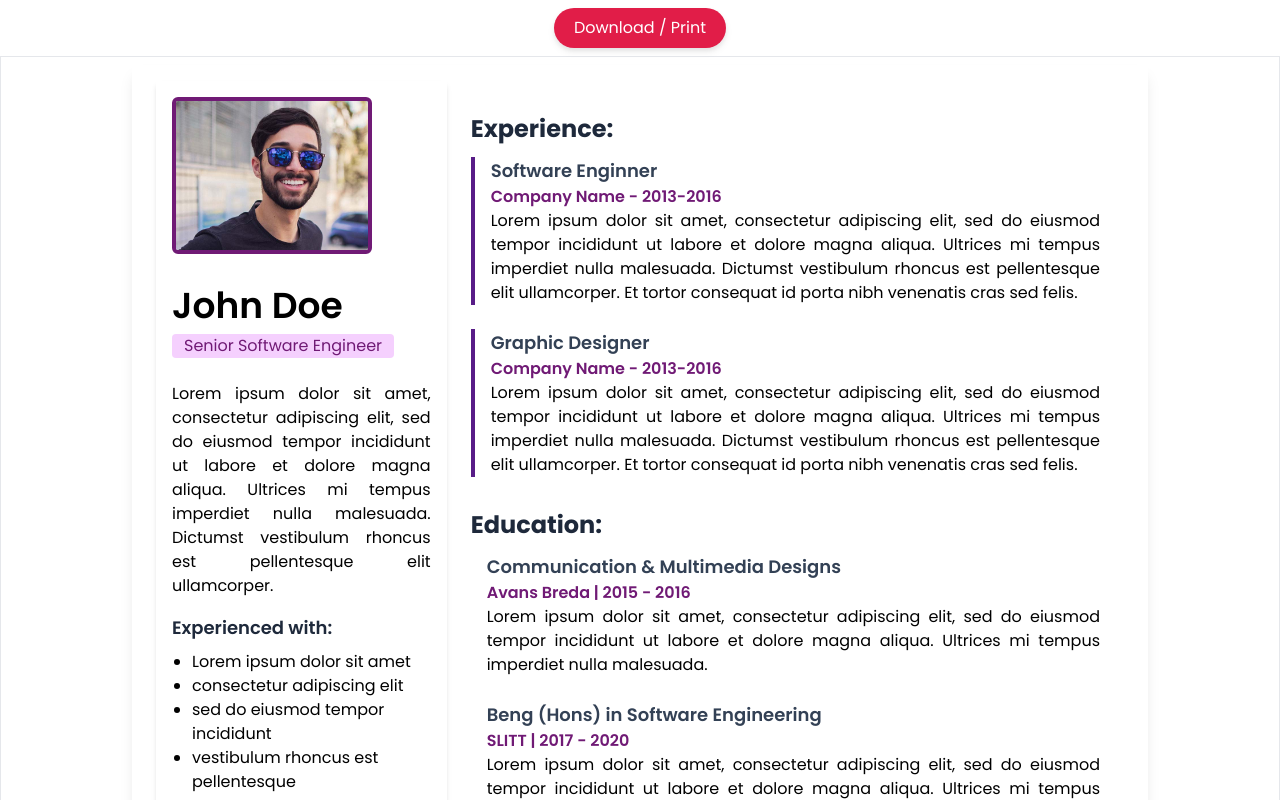
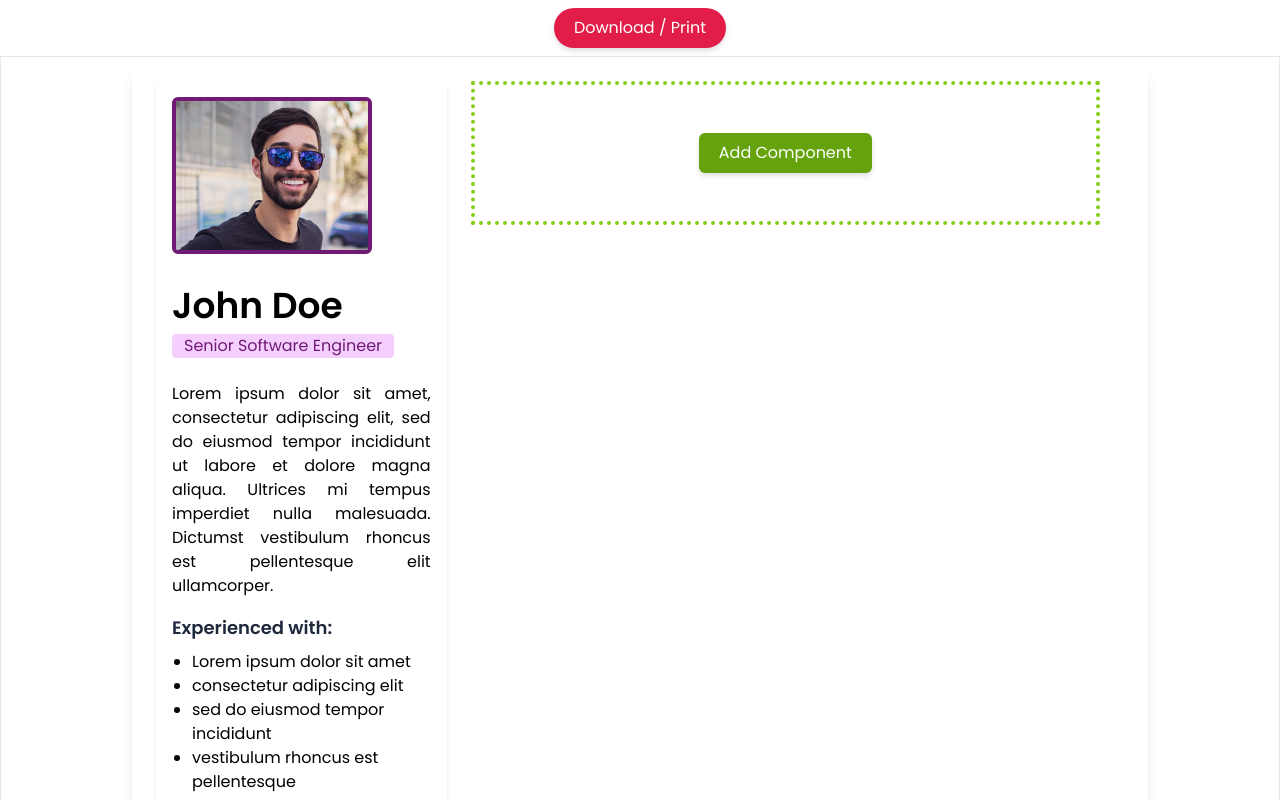
Before and after one commit to PercyGFX/custom-cv-builder1, a React (Create React App) app: page / in a window 1280 px wide. Shown: the top 800 px of the page. Built offline with nearby package versions, Linux system fonts and the light colour scheme; the HTML template or start-up script is replaced by a standard one.

Commit message:
custom sections

```diff
--- a/src/componants/CV.jsx
+++ b/src/componants/CV.jsx
@@ -1,7 +1,6 @@
-import React, { useState, useRef, useEffect } from "react";
+import React, { useState, useEffect, useRef } from "react";
 import { useReactToPrint } from "react-to-print";
 import ReactToPrint from "react-to-print";
-
 import Bio from "./Bio";
 import Skills from "./Skills";
 import Contact from "./Contact";
@@ -9,61 +8,77 @@ import WorkExperience from "./WorkExperience";
 import Education from "./Education";
 import PageBreak from "./PageBreak";
 
-import { RootState } from "../redux/store";
-import { useSelector } from "react-redux";
-
 function CV() {
   const componentRef = React.useRef();
-  const workExperience = useSelector(
-    (state) => state.workExperienceReducer.workExperience
-  );
+  const [components, setComponents] = useState([]);
+  const [showAddModal, setShowAddModal] = useState(false);
+  const [selectedComponent, setSelectedComponent] = useState(null);
 
-  const education = useSelector((state) => state.educationReducer.education);
+  const [rightHeight, setRightHeight] = useState(0);
+  const [totalHeight, setTotalHeight] = useState(0);
 
-  const [workExperienceHeight, setWorkExperienceHeight] = useState(0);
-  const [educationHeight, setEducationHeight] = useState(0);
-  const [totalheight, settotalHeight] = useState(0);
-
-  const workexp = useRef(null);
-  const eduexp = useRef(null);
+  const rightSideRef = useRef(null);
 
   useEffect(() => {
-    const { offsetHeight } = workexp.current;
-    setWorkExperienceHeight(offsetHeight);
-    console.log(offsetHeight);
-  }, [workExperience]);
-
-  useEffect(() => {
-    const { offsetHeight } = eduexp.current;
-    setEducationHeight(offsetHeight);
-    console.log(offsetHeight);
-  }, [education]);
+    const { offsetHeight } = rightSideRef.current;
+    setRightHeight(offsetHeight);
+  }, [components]);
 
   useEffect(() => {
     const { offsetHeight } = componentRef.current;
-    settotalHeight(offsetHeight);
-    console.log(offsetHeight);
-  }, [education, workExperience]);
+    setTotalHeight(offsetHeight);
+  }, [components]);
 
-  // useEffect(() => {
-  //   if (componentRef.current) {
-  //     const height = componentRef.current.getBoundingClientRect().height;
-  //     console.log("Work Experience Height:", height);
-  //     setWorkExperienceHeight(height);
-  //   }
-  // }, [workExperience]);
+  const handleAddComponent = () => {
+    setShowAddModal(true);
+  };
+
+  const handleCloseAddModal = () => {
+    setShowAddModal(false);
+    setSelectedComponent(null);
+  };
+
+  const handleSelectComponent = (component) => {
+    setSelectedComponent(component);
+  };
+
+  const handleConfirmAddComponent = () => {
+    if (selectedComponent === "WorkExperience") {
+      setComponents([
+        ...components,
+        <WorkExperienceContainer
+          key={components.length}
+          totalHeight={totalHeight}
+        />,
+      ]);
+    } else if (selectedComponent === "Education") {
+      setComponents([
+        ...components,
+        <EducationContainer key={components.length} />,
+      ]);
+    }
+    handleCloseAddModal();
+  };
+
+  const handleRemoveComponent = (index) => {
+    setComponents(components.filter((_, i) => i !== index));
+  };
+
+  const handlePrint = useReactToPrint({
+    content: () => {
+      return componentRef.current;
+    },
+  });
 
   return (
     <>
       <div className=" flex justify-center">
-        <ReactToPrint
-          trigger={() => (
-            <button className="m-4 bg-rose-600 rounded-full px-5 py-2 text-center drop-shadow-md my-2 hover:bg-rose-500 cursor-pointer text-white">
-              Download / Print
-            </button>
-          )}
-          content={() => componentRef.current}
-        />
+        <button
+          className="m-4 bg-rose-600 rounded-full px-5 py-2 text-center drop-shadow-md my-2 hover:bg-rose-500 cursor-pointer text-white"
+          onClick={handlePrint}
+        >
+          Download / Print
+        </button>
       </div>
       <div className="flex justify-center border">
         <div ref={componentRef}>
@@ -74,21 +89,142 @@ function CV() {
                 <Skills />
                 <Contact />
               </div>
-              <div className="px-6 w-[700px]">
-                <div ref={workexp}>
-                  <WorkExperience />
-                </div>
-                {workExperienceHeight + educationHeight > totalheight- 200 && <PageBreak />}
-                <div ref={eduexp}>
-                  <Education />
+              <div className="px-6 w-[700px]" ref={rightSideRef}>
+                {components.map((component, index) =>
+                  React.cloneElement(component, {
+                    key: index,
+                    onRemove: () => handleRemoveComponent(index),
+                  })
+                )}
+                {rightHeight > 1200 && <PageBreak />}
+                <div className="flex justify-center hideOnPrint border-4 border-dotted border-lime-500 py-10">
+                  <button
+                    onClick={handleAddComponent}
+                    className=" m-4 bg-lime-600 rounded-md px-5 py-2 text-center drop-shadow-md my-2 hover:bg-lime-700 cursor-pointer text-white"
+                  >
+                    Add Component
+                  </button>
                 </div>
               </div>
             </div>
           </div>
         </div>
       </div>
+      {showAddModal && (
+        <div className="fixed inset-0 bg-black bg-opacity-50 flex justify-center items-center">
+          <div className="bg-white p-6 rounded-lg">
+            <h2 className="text-lg font-bold mb-4">Add</h2>
+            <div className="mb-4">
+              <button
+                className={`mr-4 px-4 py-2 rounded ${
+                  selectedComponent === "WorkExperience"
+                    ? "bg-blue-500 text-white"
+                    : "bg-gray-200"
+                }`}
+                onClick={() => handleSelectComponent("WorkExperience")}
+              >
+                Work Experience
+              </button>
+              <button
+                className={`px-4 py-2 rounded ${
+                  selectedComponent === "Education"
+                    ? "bg-blue-500 text-white"
+                    : "bg-gray-200"
+                }`}
+                onClick={() => handleSelectComponent("Education")}
+              >
+                Education
+              </button>
+            </div>
+            <div className="flex justify-end">
+              <button
+                className="bg-gray-200 px-4 py-2 rounded mr-2"
+                onClick={handleCloseAddModal}
+              >
+                Cancel
+              </button>
+              <button
+                className="bg-blue-500 text-white px-4 py-2 rounded"
+                onClick={handleConfirmAddComponent}
+              >
+                Add
+              </button>
+            </div>
+          </div>
+        </div>
+      )}
     </>
   );
 }
 
+const WorkExperienceContainer = ({ onRemove }) => {
+  const [showRemoveButton, setShowRemoveButton] = useState(false);
+
+  const handleMouseEnter = () => {
+    setShowRemoveButton(true);
+  };
+
+  const handleMouseLeave = () => {
+    setShowRemoveButton(false);
+  };
+
+  const handleRemoveWorkExperience = () => {
+    onRemove();
+  };
+
+  return (
+    <div
+      className={showRemoveButton ? `pb-4` : ``}
+      onMouseEnter={handleMouseEnter}
+      onMouseLeave={handleMouseLeave}
+    >
+      <div className="m-2">
+        <WorkExperience />
+      </div>
+
+      <button
+        className="hideOnPrint m-2 bg-red-500 text-white px-2 py-1 rounded"
+        onClick={handleRemoveWorkExperience}
+      >
+        Remove
+      </button>
+    </div>
+  );
+};
+
+const EducationContainer = ({ onRemove }) => {
+  const [showRemoveButton, setShowRemoveButton] = useState(false);
+
+  const handleMouseEnter = () => {
+    setShowRemoveButton(true);
+  };
+
+  const handleMouseLeave = () => {
+    setShowRemoveButton(false);
+  };
+
+  const handleRemoveEducation = () => {
+    onRemove();
+  };
+
+  return (
+    <div
+      className={showRemoveButton ? `pb-4` : ``}
+      onMouseEnter={handleMouseEnter}
+      onMouseLeave={handleMouseLeave}
+    >
+      <div className="">
+        <Education />
+      </div>
+
+      <button
+        className="hideOnPrint m-2 bg-red-500 text-white px-2 py-1 rounded"
+        onClick={handleRemoveEducation}
+      >
+        Remove
+      </button>
+    </div>
+  );
+};
+
 export default CV;
--- a/src/index.css
+++ b/src/index.css
@@ -12,11 +12,7 @@
 
 
 @media print {
-  body.hide-header header,
-  body.hide-header .header,
-  body.hide-header #header,
-  body.hide-header .header-container {
-    display: none !important;
-    visibility: hidden !important;
-  }
-}
+            .hideOnPrint {
+              display: none;
+            }
+          }
```
